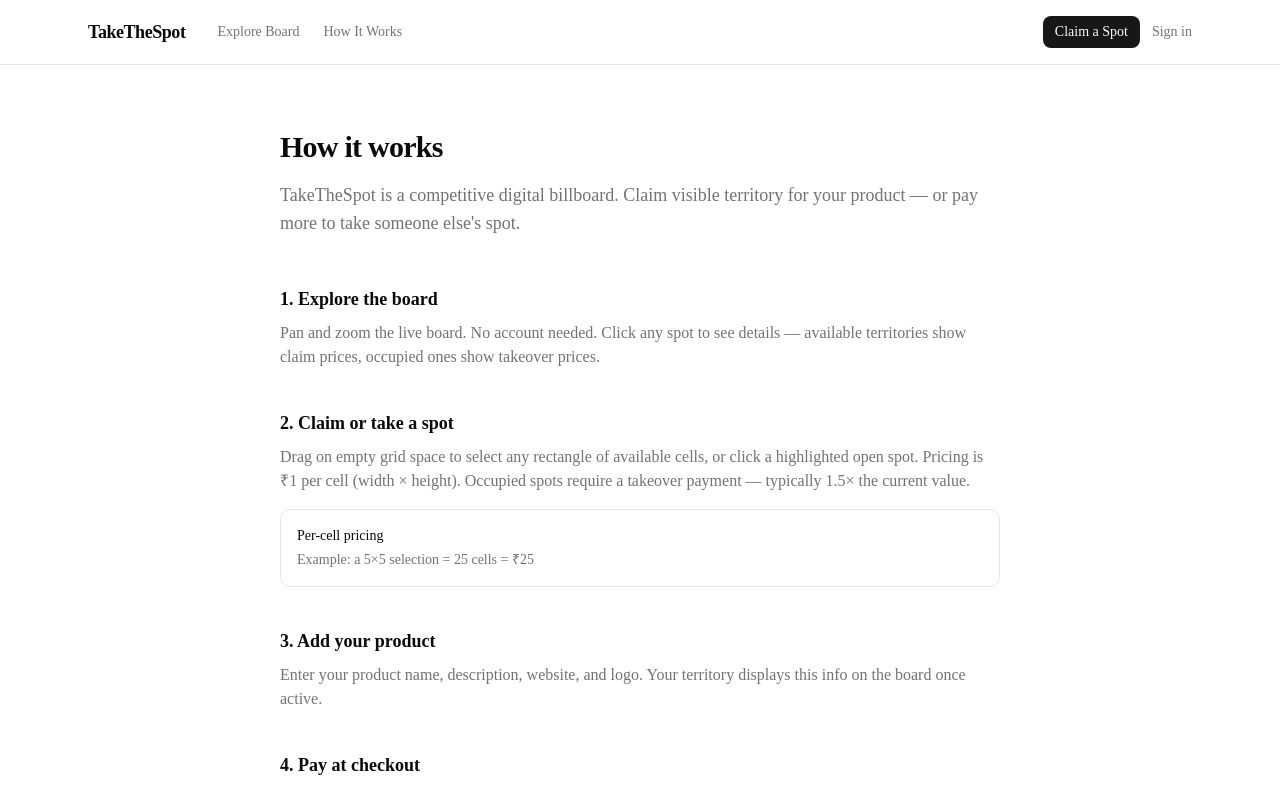
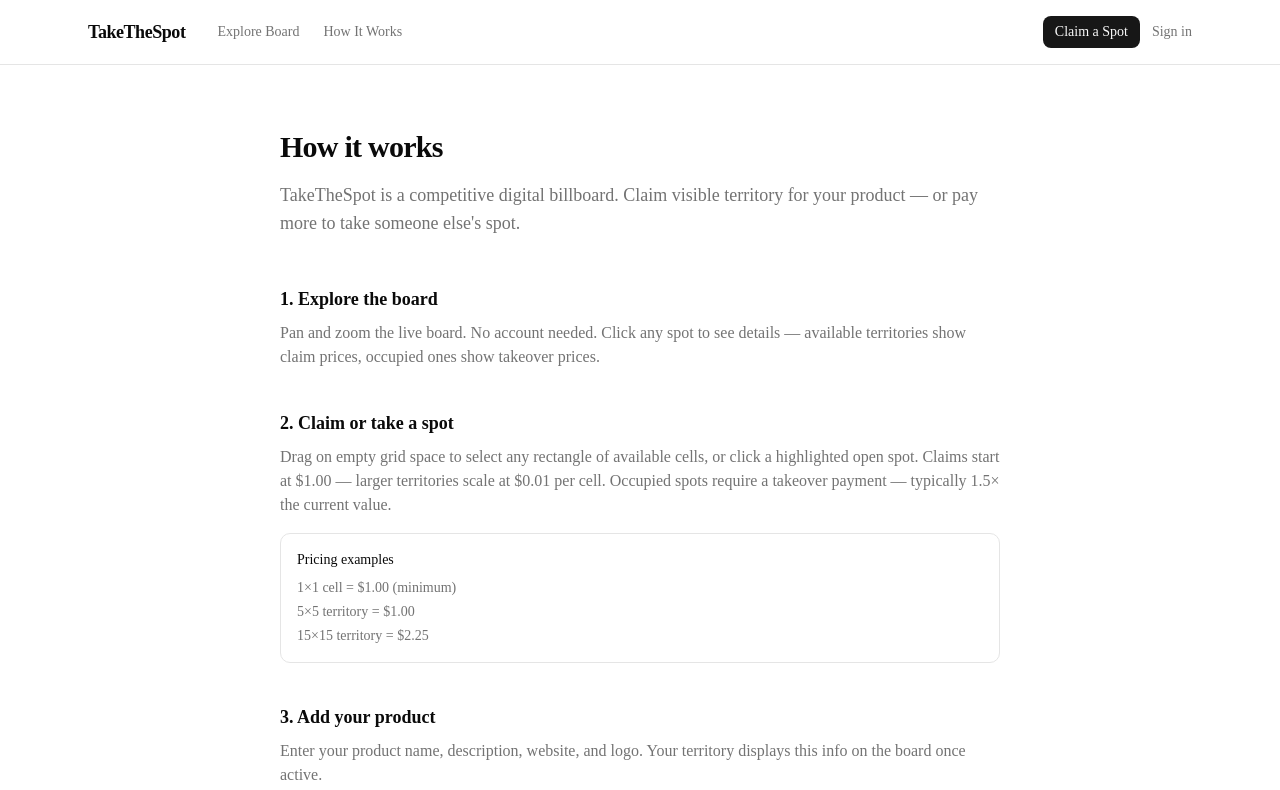
Before and after one commit to nirajxdev/takethespot, a Next.js app: page /how-it-works in a window 1280 px wide. Shown: the top 790 px of the page. Built offline with nearby package versions, Linux system fonts and the light colour scheme; no server answers.

Commit message:
Switch pricing display and storage from INR to USD.
Store amounts in US cents with formatPrice() for consistent $X.XX display across board, checkout, and validation flows.

Co-authored-by: Cursor <cursoragent@cursor.com>

```diff
--- a/src/actions/checkout.ts
+++ b/src/actions/checkout.ts
@@ -1,6 +1,7 @@
 "use server";
 
 import { requireUser } from "@/lib/auth";
+import { formatPrice } from "@/lib/pricing";
 import { prisma } from "@/lib/prisma";
 import type { Prisma } from "@/generated/prisma/client";
 import { validateTerritorySelection } from "@/lib/territory-validation";
@@ -99,7 +100,7 @@ export async function createCheckoutOrder(
   if (serverAmount !== input.amount) {
     return {
       success: false,
-      error: `Price updated to ₹${serverAmount}. Please review before paying.`,
+      error: `Price updated to ${formatPrice(serverAmount)}. Please review before paying.`,
     };
   }
 
@@ -140,7 +141,7 @@ export async function finalizeCheckoutPurchase(
   if (serverAmount !== input.amount) {
     return {
       success: false,
-      error: `Price updated to ₹${serverAmount}. Please return to the board and try again.`,
+      error: `Price updated to ${formatPrice(serverAmount)}. Please return to the board and try again.`,
     };
   }
 
--- a/src/app/claim/page.tsx
+++ b/src/app/claim/page.tsx
@@ -9,7 +9,7 @@ import {
   CardHeader,
   CardTitle,
 } from "@/components/ui/card";
-import { PRICE_PER_CELL } from "@/lib/pricing";
+import { formatPrice, MIN_CLAIM_PRICE_CENTS, PRICE_PER_CELL_CENTS } from "@/lib/pricing";
 
 export default function ClaimPage() {
   return (
@@ -18,15 +18,18 @@ export default function ClaimPage() {
         <CardHeader>
           <CardTitle>Claim territory</CardTitle>
           <CardDescription>
-            Select any rectangle of empty cells on the board. Pricing is ₹
-            {PRICE_PER_CELL} per cell.
+            Select any rectangle of empty cells on the board. Claims start at{" "}
+            {formatPrice(MIN_CLAIM_PRICE_CENTS)}; larger territories scale at{" "}
+            {formatPrice(PRICE_PER_CELL_CENTS)} per cell.
           </CardDescription>
         </CardHeader>
         <CardContent className="space-y-6">
           <div className="rounded-lg border p-4">
-            <p className="font-medium">Per-cell pricing</p>
+            <p className="font-medium">From {formatPrice(MIN_CLAIM_PRICE_CENTS)}</p>
             <p className="mt-1 text-sm text-muted-foreground">
-              Drag to select any size — price = width × height × ₹{PRICE_PER_CELL}
+              Small spots cost {formatPrice(MIN_CLAIM_PRICE_CENTS)} minimum. Drag
+              to select any size — price = max({formatPrice(MIN_CLAIM_PRICE_CENTS)},
+              width × height × {formatPrice(PRICE_PER_CELL_CENTS)}).
             </p>
           </div>
           <Link
--- a/src/app/how-it-works/page.tsx
+++ b/src/app/how-it-works/page.tsx
@@ -2,7 +2,13 @@ import Link from "next/link";
 
 import { buttonVariants } from "@/components/ui/button";
 import { cn } from "@/lib/utils";
-import { PRICE_PER_CELL, TAKEOVER_MULTIPLIER } from "@/lib/pricing";
+import {
+  calculateClaimPrice,
+  formatPrice,
+  MIN_CLAIM_PRICE_CENTS,
+  PRICE_PER_CELL_CENTS,
+  TAKEOVER_MULTIPLIER,
+} from "@/lib/pricing";
 
 export default function HowItWorksPage() {
   return (
@@ -26,16 +32,24 @@ export default function HowItWorksPage() {
           <h2 className="text-lg font-semibold">2. Claim or take a spot</h2>
           <p className="mt-2 text-muted-foreground">
             Drag on empty grid space to select any rectangle of available cells,
-            or click a highlighted open spot. Pricing is ₹{PRICE_PER_CELL} per
-            cell (width × height). Occupied spots require a takeover payment —
-            typically {TAKEOVER_MULTIPLIER}× the current value.
+            or click a highlighted open spot. Claims start at{" "}
+            {formatPrice(MIN_CLAIM_PRICE_CENTS)} — larger territories scale at{" "}
+            {formatPrice(PRICE_PER_CELL_CENTS)} per cell. Occupied spots require a
+            takeover payment — typically {TAKEOVER_MULTIPLIER}× the current value.
           </p>
           <div className="mt-4 rounded-lg border p-4 text-sm">
-            <p className="font-medium">Per-cell pricing</p>
-            <p className="mt-1 text-muted-foreground">
-              Example: a 5×5 selection = 25 cells = ₹
-              {5 * 5 * PRICE_PER_CELL}
-            </p>
+            <p className="font-medium">Pricing examples</p>
+            <ul className="mt-2 space-y-1 text-muted-foreground">
+              <li>
+                1×1 cell = {formatPrice(calculateClaimPrice(1, 1))} (minimum)
+              </li>
+              <li>
+                5×5 territory = {formatPrice(calculateClaimPrice(5, 5))}
+              </li>
+              <li>
+                15×15 territory = {formatPrice(calculateClaimPrice(15, 15))}
+              </li>
+            </ul>
           </div>
         </li>
         <li>
--- a/src/components/board/board-hint.tsx
+++ b/src/components/board/board-hint.tsx
@@ -1,6 +1,8 @@
 "use client";
 
 import { useEffect, useState } from "react";
+
+import { formatPrice, MIN_CLAIM_PRICE_CENTS } from "@/lib/pricing";
 
 const HINT_STORAGE_KEY = "takethespot-board-hint-dismissed";
 
@@ -27,9 +29,10 @@ export function BoardHint() {
         How to claim
       </p>
       <p className="mt-2 text-sm leading-snug text-emerald-900">
-        Click a <span className="font-semibold">green highlighted spot</span> to
-        claim it, drag on open grid space to size a territory, or click an owned
-        spot to take it over.
+        Claim spots from {formatPrice(MIN_CLAIM_PRICE_CENTS)}. Click a{" "}
+        <span className="font-semibold">green highlighted spot</span> to claim it,
+        drag on open grid space to size a territory, or click an owned spot to
+        take it over.
       </p>
       <button
         type="button"
--- a/src/components/board/urgency-panel.tsx
+++ b/src/components/board/urgency-panel.tsx
@@ -2,10 +2,12 @@
 
 import { useEffect, useState } from "react";
 
+import { formatPrice, MIN_CLAIM_PRICE_CENTS } from "@/lib/pricing";
+
 const MESSAGES = [
+  `Claim spots from ${formatPrice(MIN_CLAIM_PRICE_CENTS)}.`,
   "Click a green highlighted spot to claim it.",
   "Or drag on open grid space to select any rectangle of cells.",
-  "Every spot is up for grabs — claim yours now.",
   "Once it's gone, you'll have to pay more to take it.",
 ];
 
--- a/src/components/checkout/checkout-product-form.tsx
+++ b/src/components/checkout/checkout-product-form.tsx
@@ -8,6 +8,7 @@ import {
   updateCheckoutProductData,
   type CheckoutState,
 } from "@/lib/checkout";
+import { formatPrice } from "@/lib/pricing";
 import { Button } from "@/components/ui/button";
 import { Input } from "@/components/ui/input";
 import { Label } from "@/components/ui/label";
@@ -79,7 +80,7 @@ export function CheckoutProductForm() {
         </h1>
         <p className="mt-2 text-muted-foreground">
           {actionLabel}ing a {checkout.width}×{checkout.height} territory at (
-          {checkout.x}, {checkout.y}) — ₹{checkout.price}
+          {checkout.x}, {checkout.y}) — {formatPrice(checkout.price)}
         </p>
       </div>
 
--- a/src/lib/payments.ts
+++ b/src/lib/payments.ts
@@ -6,7 +6,7 @@
 export type PaymentIntent = {
   orderId: string;
   amount: number;
-  currency: "INR";
+  currency: "USD";
 };
 
 export async function createPaymentIntent(
--- a/src/lib/pricing.ts
+++ b/src/lib/pricing.ts
@@ -1,11 +1,21 @@
-export const PRICE_PER_CELL = 1;
+/** Price per board cell in US cents ($0.01 per cell). */
+export const PRICE_PER_CELL_CENTS = 1;
+
+/** Minimum claim price in US cents ($1.00). */
+export const MIN_CLAIM_PRICE_CENTS = 100;
 
 export const TAKEOVER_MULTIPLIER = 1.5;
 
 export function calculateClaimPrice(width: number, height: number): number {
-  return width * height * PRICE_PER_CELL;
+  const area = width * height;
+  const calculated = area * PRICE_PER_CELL_CENTS;
+  return Math.max(calculated, MIN_CLAIM_PRICE_CENTS);
 }
 
-export function getTakeoverPrice(currentPrice: number): number {
-  return Math.ceil(currentPrice * TAKEOVER_MULTIPLIER);
+export function getTakeoverPrice(currentPriceCents: number): number {
+  return Math.ceil(currentPriceCents * TAKEOVER_MULTIPLIER);
 }
+
+export function formatPrice(amountInCents: number): string {
+  return `$${(amountInCents / 100).toFixed(2)}`;
+}
--- a/src/lib/territory-validation.ts
+++ b/src/lib/territory-validation.ts
@@ -1,4 +1,5 @@
 import { getMockTerritories } from "@/lib/mock-territories";
+import { formatPrice } from "@/lib/pricing";
 import { prisma } from "@/lib/prisma";
 import { classifySelection } from "@/lib/selection";
 import type {
@@ -161,7 +162,7 @@ export async function validateTerritorySelection(input: {
     return {
       ...result,
       priceMismatch: true,
-      message: `Price updated to ₹${result.price}. Ownership or value changed.`,
+      message: `Price updated to ${formatPrice(result.price)}. Ownership or value changed.`,
     };
   }
 
```
Also changed, not shown: src/components/board/board-canvas.tsx (+4 -4 lines), src/components/board/spot-panel.tsx (+14 -4 lines), src/components/checkout/checkout-payment.tsx (+8 -5 lines), 1 other file (tests, documents, lock files or other folders).
